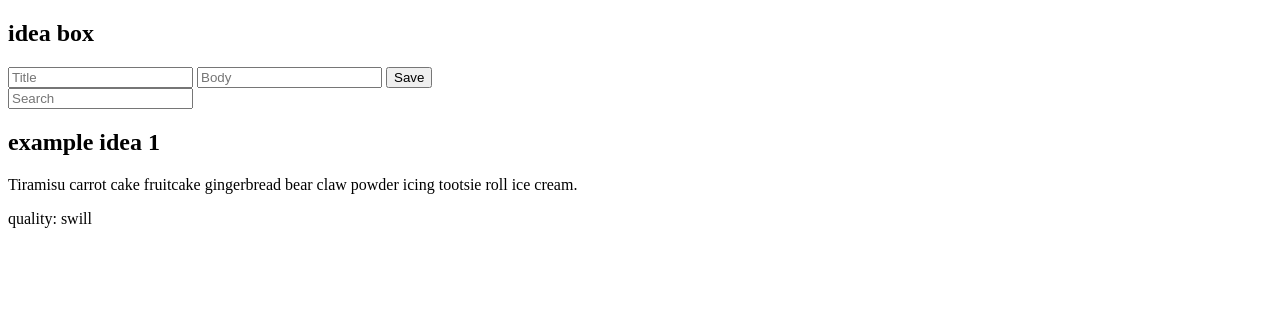
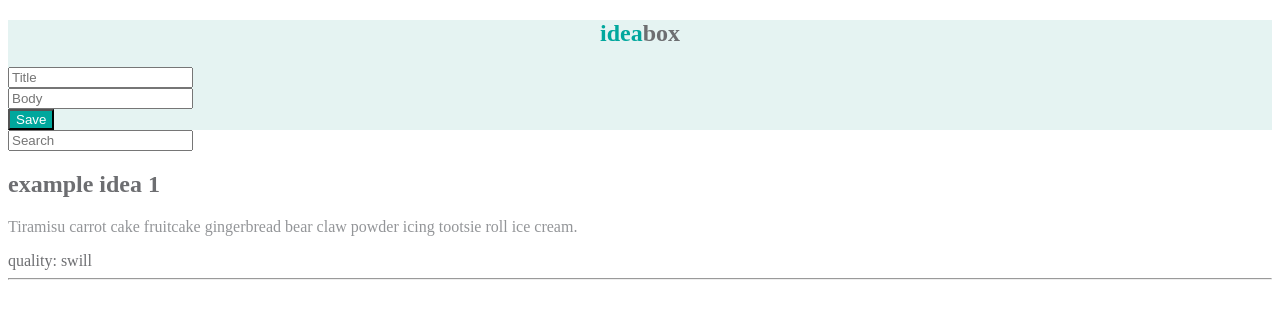
Before and after one commit to rufusasterisk/idea-box, a plain HTML site: page index.html in a window 1280 px wide. Drawn offline with Linux system fonts and the light colour scheme.

Commit message:
css color & html refactor

```diff
--- a/index.html
+++ b/index.html
@@ -11,10 +11,10 @@
   </head>
   <body>
     <section class="input-section">
-      <h1>idea box</h1>
+      <h1>idea<span class="header">box</span></h1>
       <form>
-        <input id="title-field" class="input-field" type="text" placeholder="Title">
-        <input id="body-field" class="input-field" type="text" placeholder="Body">
+        <input id="title-field" class="input-field" type="text" placeholder="Title"><br>
+        <input id="body-field" class="input-field" type="text" placeholder="Body"><br>
         <button id="save-btn">Save</button>
       </form>
     </section>
@@ -28,6 +28,7 @@
           <div class="upvote-btn"></div>
           <div class="downvote-btn"></div>
           <span>quality: swill</span>
+          <hr>
         </article>
       </div>
     </section>
--- a/master.css
+++ b/master.css
@@ -0,0 +1,40 @@
+.input-section {
+  background-color: #e5f3f2;
+}
+
+
+
+
+#save-btn {
+  background-color: #00a79d;
+  color: #ffffff;
+}
+
+#save-btn:hover{
+  background-color: #045e55;
+}
+
+h1 {
+  color: #00a79d;
+  text-align: center;
+}
+
+h2 {
+  color: #6d6e71;
+}
+
+p {
+  color: #939598;
+}
+
+.header {
+  color: #6d6e71;
+}
+
+span {
+  color: #6d6e71;
+}
+
+hr {
+  color: #d1d3d4;
+}
```
